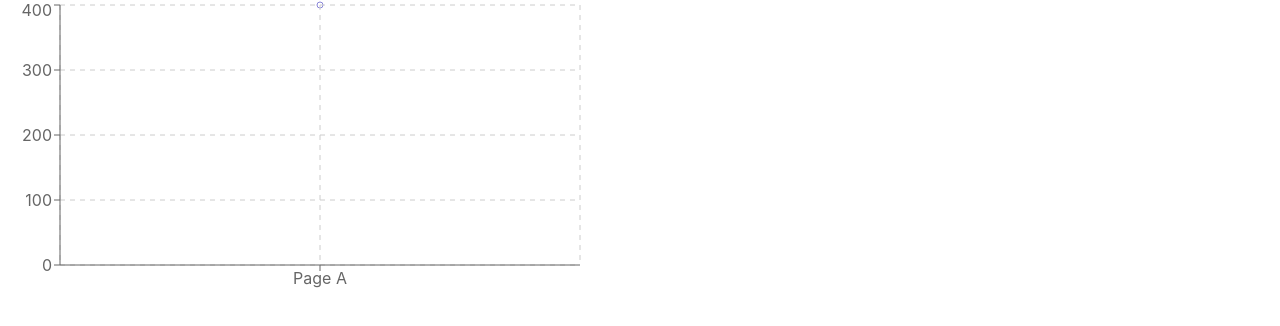
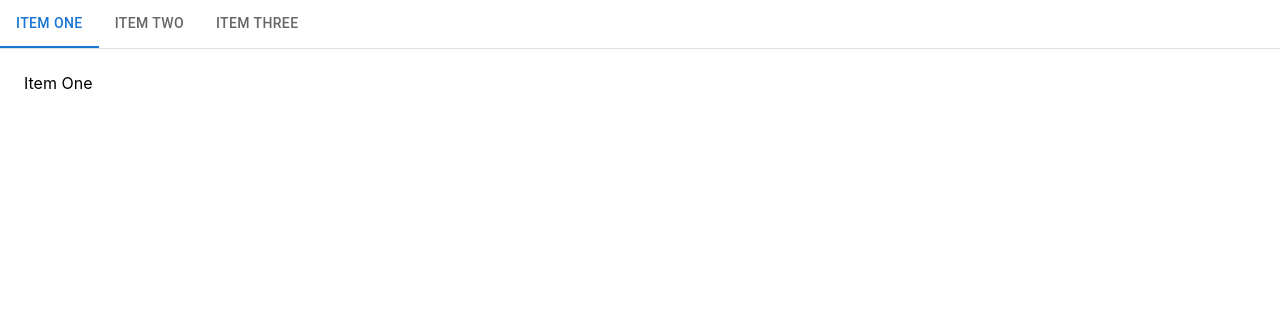
Before and after one commit to tothpeti2000/cryptocurrency-app, a React (Create React App) app: page /dashboard in a window 1280 px wide. Shown: the top 326 px of the page. Built offline with nearby package versions, Linux system fonts and the light colour scheme.

Commit message:
Tabs modified

```diff
--- a/src/components/AddCurrencyDialog.tsx
+++ b/src/components/AddCurrencyDialog.tsx
@@ -11,6 +11,7 @@ import {
   Select,
 } from "@mui/material";
 import { useState } from "react";
+import useAPI from "../hooks/useAPI";
 import useDialog from "../hooks/useDialog";
 
 const AddCurrencyDialog = () => {
@@ -22,6 +23,10 @@ const AddCurrencyDialog = () => {
         <DialogTitle>Add new currency</DialogTitle>
 
         <DialogContent>
+          <DialogContentText>
+            Select a currency from the list below
+          </DialogContentText>
+
           <FormControl fullWidth>
             <InputLabel id="currencyLabel">Currency</InputLabel>
             <Select
--- a/src/components/tabs/CurrencyTabs.tsx
+++ b/src/components/tabs/CurrencyTabs.tsx
@@ -1,29 +1,9 @@
-import { Box, Tabs, Tab, Typography } from "@mui/material";
+import AddIcon from "@mui/icons-material/Add";
+import { Box, Tab, Tabs } from "@mui/material";
 import { useState } from "react";
-import AddIcon from "@mui/icons-material/Add";
-import { TabPanelProps } from "../../interfaces/props";
+import { Asset } from "../../interfaces/currency";
 import AddCurrencyDialog from "../AddCurrencyDialog";
-import useDialog from "../../hooks/useDialog";
-
-const TabPanel = (props: TabPanelProps) => {
-  const { children, value, index, ...other } = props;
-
-  return (
-    <div
-      role="tabpanel"
-      hidden={value !== index}
-      id={`simple-tabpanel-${index}`}
-      aria-labelledby={`simple-tab-${index}`}
-      {...other}
-    >
-      {value === index && (
-        <Box sx={{ p: 3 }}>
-          <Typography>{children}</Typography>
-        </Box>
-      )}
-    </div>
-  );
-};
+import TabPanel from "./TabPanel";
 
 const a11yProps = (index: number) => {
   return {
@@ -33,41 +13,31 @@ const a11yProps = (index: number) => {
 };
 
 const CurrencyTabs = () => {
-  const [activeIdx, setActiveIdx] = useState(0);
-  const { open } = useDialog();
-  const currencies = ["HUF", "EUR", "USD"];
+  const [value, setValue] = useState(0);
 
-  const handleChange = (e: React.SyntheticEvent, newIdx: number) => {
-    setActiveIdx(newIdx);
+  const handleChange = (e: React.SyntheticEvent, newValue: number) => {
+    setValue(newValue);
   };
 
   return (
     <>
       <Box sx={{ borderBottom: 1, borderColor: "divider" }}>
-        <Tabs
-          value={activeIdx}
-          variant="scrollable"
-          onChange={handleChange}
-          aria-label="currencyTabs"
-        >
+        <Tabs value={value} onChange={handleChange} aria-label="currency-tabs">
           <Tab label="Item One" {...a11yProps(0)} />
           <Tab label="Item Two" {...a11yProps(1)} />
           <Tab label="Item Three" {...a11yProps(2)} />
-          <Tab label={<AddIcon />} {...a11yProps(0)} onClick={open} />
         </Tabs>
       </Box>
 
-      <TabPanel value={activeIdx} index={0}>
+      <TabPanel value={value} index={0}>
         Item One
       </TabPanel>
-      <TabPanel value={activeIdx} index={1}>
+      <TabPanel value={value} index={1}>
         Item Two
       </TabPanel>
-      <TabPanel value={activeIdx} index={2}>
+      <TabPanel value={value} index={2}>
         Item Three
       </TabPanel>
-
-      <AddCurrencyDialog />
     </>
   );
 };
--- /dev/null
+++ b/src/components/tabs/TabPanel.tsx
@@ -0,0 +1,20 @@
+import { Box, Typography } from "@mui/material";
+import { TabPanelProps } from "../../interfaces/props";
+
+const TabPanel = (props: TabPanelProps) => {
+  const { children, value, index, ...other } = props;
+
+  return (
+    <div
+      role="tabpanel"
+      hidden={value !== index}
+      id={`currency-tabpanel-${index}`}
+      aria-labelledby={`currency-tab-${index}`}
+      {...other}
+    >
+      {value === index && <Box sx={{ p: 3 }}>{children}</Box>}
+    </div>
+  );
+};
+
+export default TabPanel;
--- a/src/index.tsx
+++ b/src/index.tsx
@@ -3,12 +3,16 @@ import ReactDOM from "react-dom";
 import "./index.css";
 import App from "./App";
 import reportWebVitals from "./reportWebVitals";
+import { QueryClient, QueryClientProvider } from "react-query";
 
 const root = document.getElementById("root");
+const queryClient = new QueryClient();
 
 ReactDOM.render(
   <React.StrictMode>
-    <App />
+    <QueryClientProvider client={queryClient}>
+      <App />
+    </QueryClientProvider>
   </React.StrictMode>,
   root
 );
--- /dev/null
+++ b/src/interfaces/currency.ts
@@ -0,0 +1,4 @@
+export interface Asset {
+  asset_id: string;
+  name: string;
+}
--- a/src/pages/Dashboard.tsx
+++ b/src/pages/Dashboard.tsx
@@ -5,7 +5,7 @@ import Header from "../components/Header";
 import CurrencyTabs from "../components/tabs/CurrencyTabs";
 
 const Dashboard = () => {
-  return <Chart />;
+  return <CurrencyTabs />;
 };
 
 export default Dashboard;
```
Also changed, not shown: src/hooks/useAPI.ts (added, +29 -0 lines).
